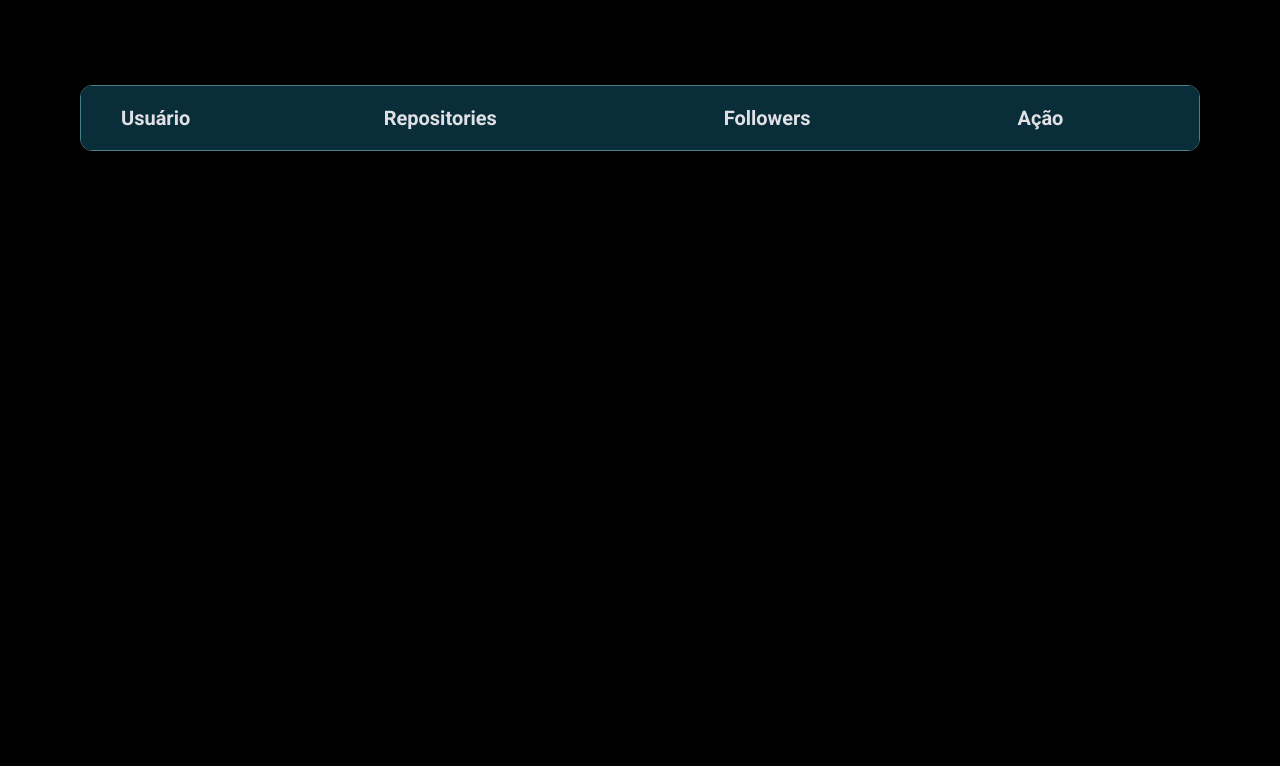
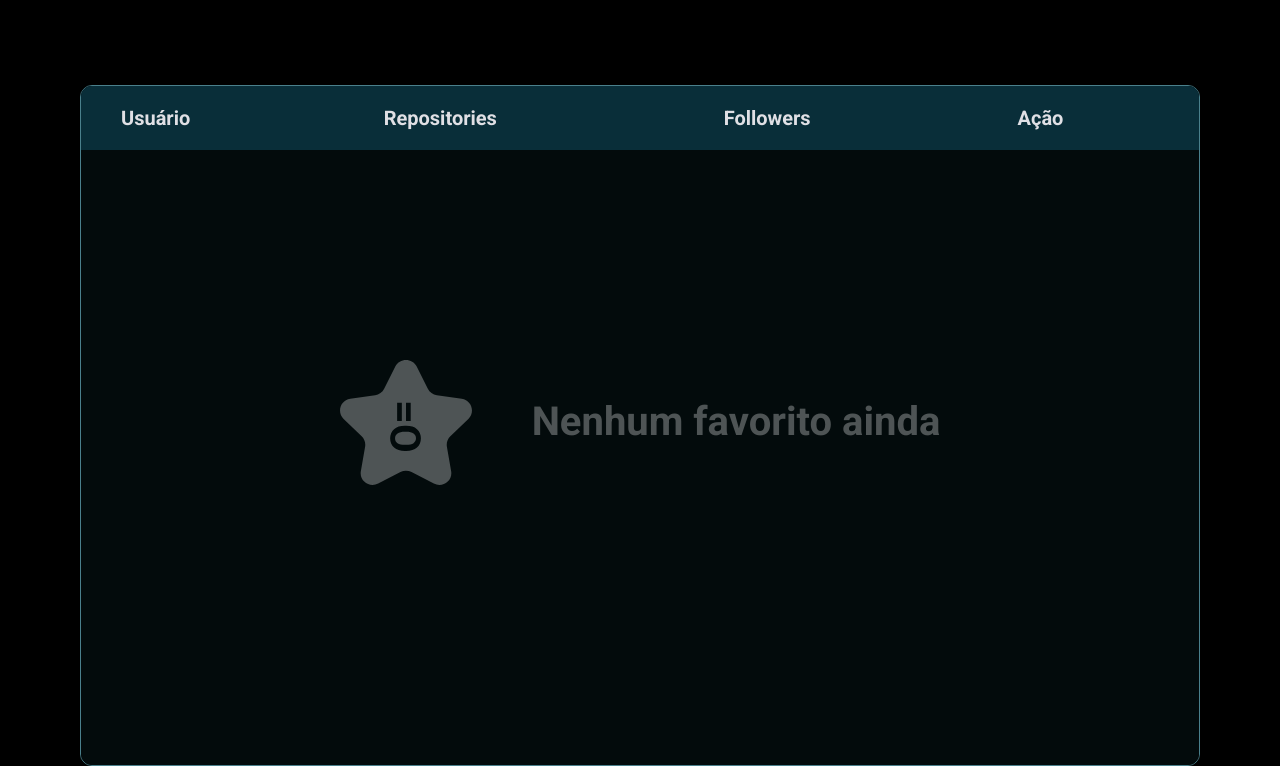
Before and after one commit to denilsonbaptista/GitFav, a plain HTML site: page index.html in a window 1280 px wide. Shown: the part 173-939 px from the top of the page. Before the commit the page ends 800 px from the top, so only its background shows below. Drawn offline with Linux system fonts and the light colour scheme.

Commit message:
finishing GitFav

```diff
--- a/index.html
+++ b/index.html
@@ -22,7 +22,7 @@
       <header>
         <img src="./assets/Gitfav.svg" alt="Logo GitFav" />
 
-        <div class="search">
+        <form class="search">
           <label class="sr-only" for="username"
             >Digite o Github username que quer favoritar</label
           >
@@ -49,7 +49,7 @@
 
             Favoritar
           </button>
-        </div>
+        </form>
       </header>
       <div class="wrapper">
         <table>
--- a/src/Favorites.js
+++ b/src/Favorites.js
@@ -52,6 +52,7 @@ export class FavoritesView extends Favorites {
     super(root)
 
     this.tboby = this.root.querySelector("table tbody")
+    this.wrapper = this.root.querySelector(".wrapper")
 
     this.update()
     this.onadd()
@@ -60,7 +61,9 @@ export class FavoritesView extends Favorites {
   onadd() {
     const addButton = this.root.querySelector(".search button")
 
-    addButton.onclick = () => {
+    addButton.onclick = (event) => {
+      event.preventDefault()
+
       const { value } = this.root.querySelector(".search input")
       this.add(value)
 
@@ -70,6 +73,7 @@ export class FavoritesView extends Favorites {
 
   update() {
     this.removeAllTr()
+    this.checkFavorites()
 
     this.entries.forEach((user) => {
       const row = this.createRow()
@@ -117,6 +121,30 @@ export class FavoritesView extends Favorites {
     return tr
   }
 
+  checkFavorites() {
+    const removeNoFavorites = this.root.querySelector(".no-favorites")
+    const empty = this.entries.length <= 0
+
+    if (empty) {
+      this.createNoFavorites()
+    } else if (removeNoFavorites) {
+      removeNoFavorites.remove()
+    }
+  }
+
+  createNoFavorites() {
+    const noFavorites = document.createElement("div")
+
+    noFavorites.classList.add("no-favorites")
+
+    noFavorites.innerHTML = `
+      <img src="./assets/Estrela.svg" alt="" />
+      <p>Nenhum favorito ainda</p>
+    `
+
+    this.wrapper.append(noFavorites)
+  }
+
   removeAllTr() {
     this.tboby.querySelectorAll("tr").forEach((tr) => {
       tr.remove()
--- a/style.css
+++ b/style.css
@@ -26,6 +26,9 @@
   --tb-bg-tr-even-color: hsl(190, 66%, 7%);
   --tb-border-tr-even-color: hsl(191, 31%, 42%);
   --tb-tr-remover-color: hsl(355, 91%, 66%);
+
+  --no-favorites-p-color: hsl(189, 4%, 32%);
+  --no-favorites-bg-color: hsl(192, 63%, 3%);
 }
 
 body,
@@ -40,7 +43,7 @@ body {
 }
 
 #app {
-  max-width: 112rem;
+  width: min(112rem, 90%);
   margin-inline: auto;
   margin-top: 12rem;
 }
@@ -190,3 +193,27 @@ td.user span {
   color: var(--tb-tr-remover-color);
   cursor: pointer;
 }
+
+.no-favorites {
+  display: flex;
+  justify-content: center;
+  align-items: center;
+
+  padding: 21rem 0 28rem;
+  gap: 6rem;
+
+  background-color: var(--no-favorites-bg-color);
+}
+
+.no-favorites img {
+  width: 13.2rem;
+  height: 12.5rem;
+}
+
+.no-favorites p {
+  font-size: 4rem;
+  font-style: normal;
+  font-weight: 700;
+  line-height: 2.47rem;
+  color: var(--no-favorites-p-color);
+}
```
